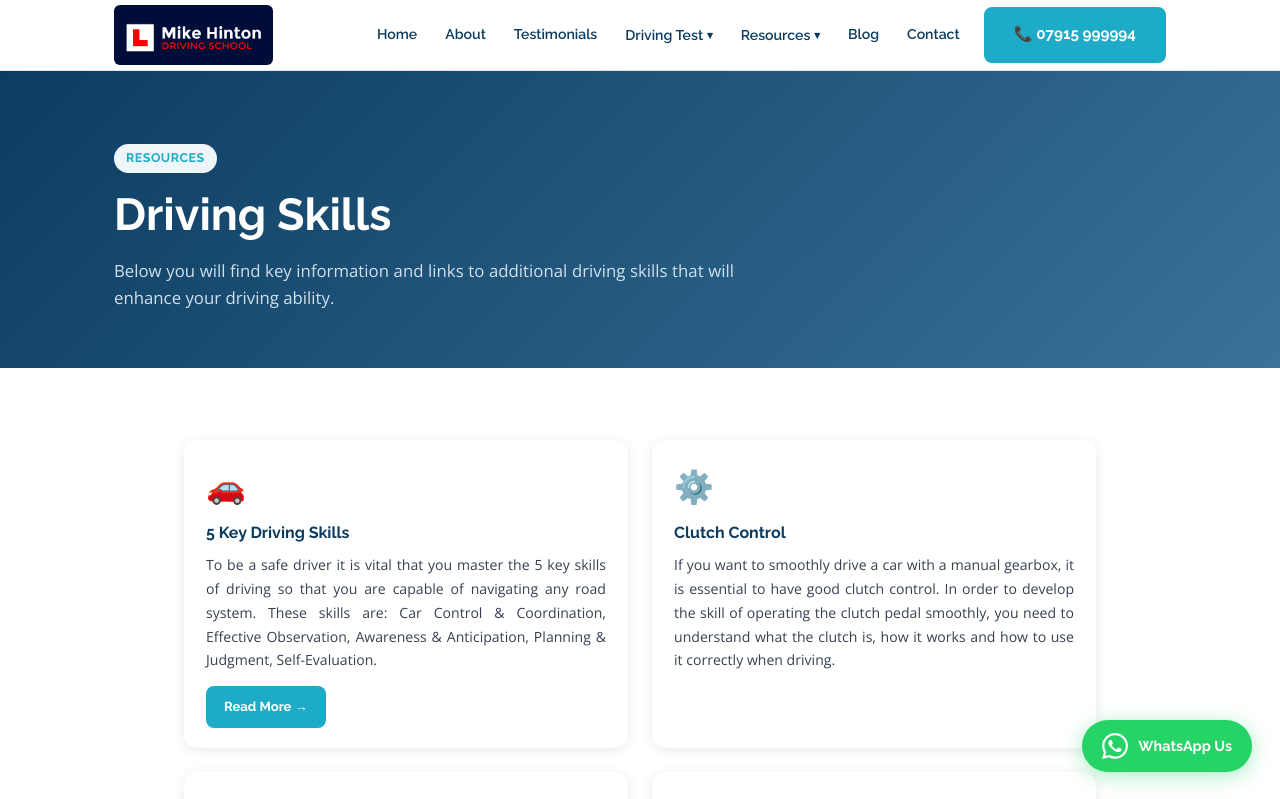
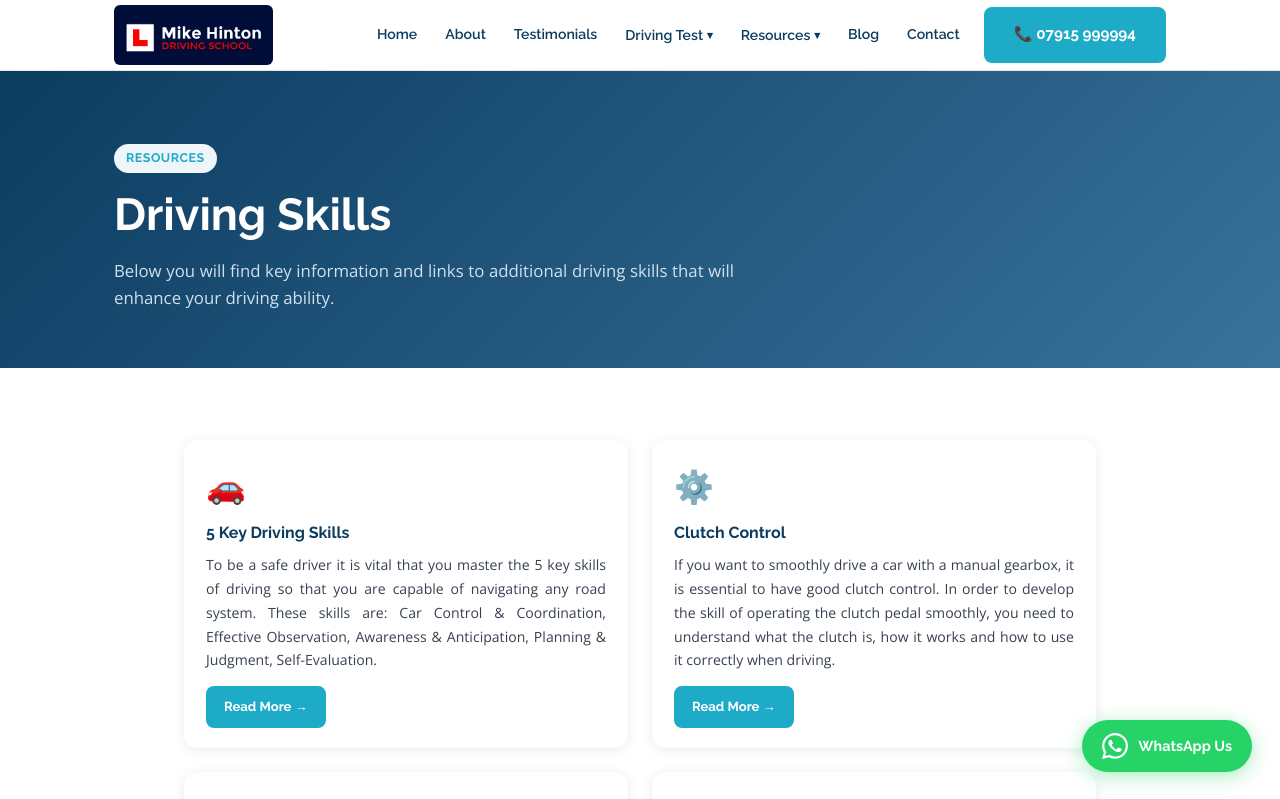
Before and after one commit to mikehinton-wq/mods-website, a React (Vite) app: page /driving-skills in a window 1280 px wide. Shown: the top 799 px of the page. Built offline with nearby package versions, Linux system fonts and the light colour scheme.

Commit message:
Update site

```diff
--- a/src/pages/DrivingSkills.jsx
+++ b/src/pages/DrivingSkills.jsx
@@ -12,6 +12,7 @@ export default function DrivingSkills() {
       icon: '⚙️',
       title: 'Clutch Control',
       desc: 'If you want to smoothly drive a car with a manual gearbox, it is essential to have good clutch control. In order to develop the skill of operating the clutch pedal smoothly, you need to understand what the clutch is, how it works and how to use it correctly when driving.',
+      to: '/driving-skills/clutch-control',
     },
     {
       icon: '🛡️',
```
